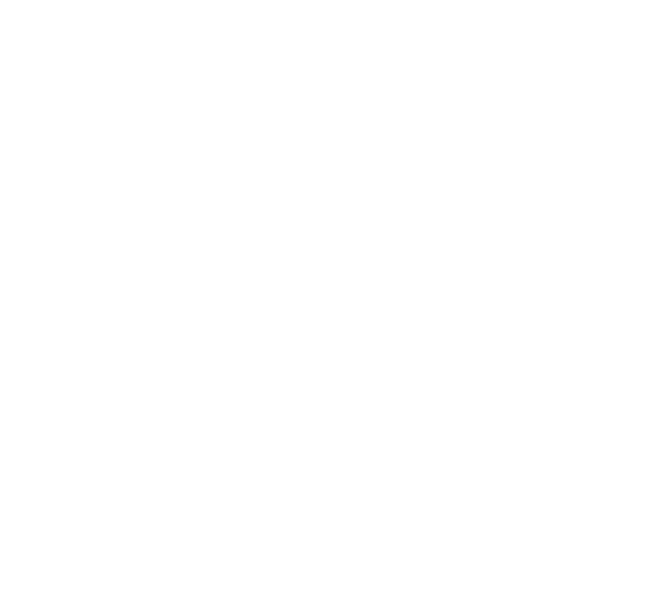
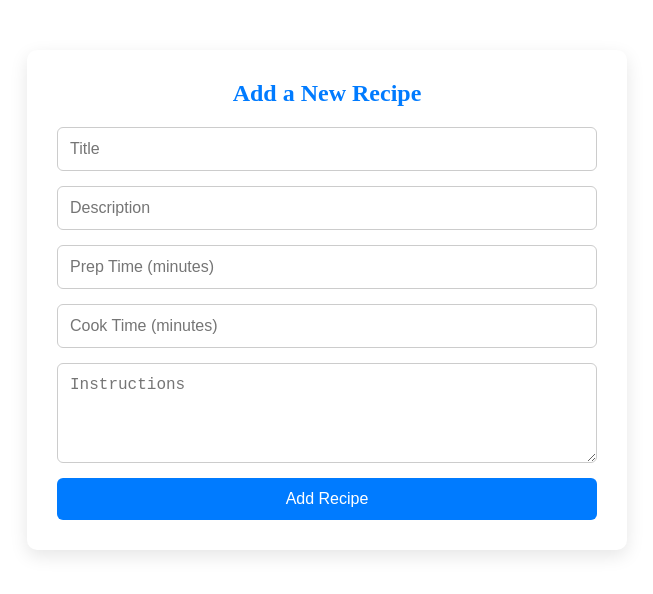
Before and after one commit to haiderg2/recipe_app, a React (Create React App) app in the folder client/: page /add in a window 1280 px wide. Before the commit this address had no page. Shown: the top 594 px of the page, without its empty margins (313-966 px from the left). Built offline with nearby package versions, Linux system fonts and the light colour scheme.

Commit message:
Implement Add Recipe page with JWT submission and redirect to recipe list

```diff
--- a/client/src/App.css
+++ b/client/src/App.css
@@ -1,9 +1,5 @@
 .App {
   text-align: center;
-}
-
-*{
-
 }
 
 .App-logo {
--- a/client/src/App.jsx
+++ b/client/src/App.jsx
@@ -1,6 +1,7 @@
 import { BrowserRouter as Router, Routes, Route } from 'react-router-dom';
 import LoginPage from './pages/LoginPage';
 import RecipeList from './pages/RecipeList';
+import AddRecipe from './pages/AddRecipe';
 
 function App() {
   return (
@@ -8,6 +9,7 @@ function App() {
       <Routes>
         <Route path="/" element={<LoginPage />} />
         <Route path="/recipes" element={<RecipeList />} />
+        <Route path="/add" element={<AddRecipe />} />
       </Routes>
     </Router>
   );
--- a/client/src/components/Navbar.jsx
+++ b/client/src/components/Navbar.jsx
@@ -18,7 +18,7 @@ const Navbar = () => {
       </div>
       <div style={styles.right}>
         <Link to="/recipes" style={styles.link}>Home</Link>
-        {/* <Link to="/add" style={styles.link}>Add Recipe</Link> */}
+        <Link to="/add" style={styles.link}>Add Recipe</Link>
         <button onClick={handleLogout} style={styles.logout}>Logout</button>
       </div>
     </nav>
--- a/client/src/pages/AddRecipe.jsx
+++ b/client/src/pages/AddRecipe.jsx
@@ -0,0 +1,107 @@
+import { useContext, useState } from 'react';
+import { useNavigate } from 'react-router-dom';
+import { AuthContext } from '../context/AuthContext';
+import axios from 'axios';
+
+const AddRecipe = () => {
+  const { token } = useContext(AuthContext);
+  const navigate = useNavigate();
+
+  const [form, setForm] = useState({
+    title: '',
+    description: '',
+    prep_time: '',
+    cook_time: '',
+    instructions: '',
+  });
+
+  const [error, setError] = useState('');
+
+  const API_URL = process.env.REACT_APP_API || 'https://miamiarctic-sugarmineral-3000.codio-box.uk';
+
+  const handleChange = (e) => {
+    setForm({ ...form, [e.target.name]: e.target.value });
+  };
+
+  const handleSubmit = async (e) => {
+    e.preventDefault();
+    setError('');
+
+    try {
+      await axios.post(`${API_URL}/recipes`, form, {
+        headers: { Authorization: `Bearer ${token}` },
+      });
+
+      navigate('/recipes');
+    } catch (err) {
+      console.error('Failed to add recipe:', err);
+      setError(err.response?.data?.error || 'Failed to add recipe');
+    }
+  };
+
+  return (
+    <div style={styles.container}>
+      <h2 style={styles.heading}>Add a New Recipe</h2>
+      <form onSubmit={handleSubmit} style={styles.form}>
+        <input type="text" name="title" placeholder="Title" value={form.title} onChange={handleChange} required style={styles.input} />
+        <input type="text" name="description" placeholder="Description" value={form.description} onChange={handleChange} required style={styles.input} />
+        <input type="number" name="prep_time" placeholder="Prep Time (minutes)" value={form.prep_time} onChange={handleChange} required style={styles.input} />
+        <input type="number" name="cook_time" placeholder="Cook Time (minutes)" value={form.cook_time} onChange={handleChange} required style={styles.input} />
+        <textarea name="instructions" placeholder="Instructions" value={form.instructions} onChange={handleChange} required style={styles.textarea} />
+        <button type="submit" style={styles.button}>Add Recipe</button>
+        {error && <p style={styles.error}>{error}</p>}
+      </form>
+    </div>
+  );
+};
+
+const styles = {
+  container: {
+    maxWidth: '600px',
+    margin: '50px auto',
+    background: '#fff',
+    padding: '30px',
+    borderRadius: '10px',
+    boxShadow: '0 6px 18px rgba(0,0,0,0.1)',
+  },
+  heading: {
+    textAlign: 'center',
+    marginBottom: '20px',
+    fontSize: '24px',
+    fontWeight: 'bold',
+    color: '#007bff',
+  },
+  form: {
+    display: 'flex',
+    flexDirection: 'column',
+    gap: '15px',
+  },
+  input: {
+    padding: '12px',
+    fontSize: '16px',
+    borderRadius: '6px',
+    border: '1px solid #ccc',
+  },
+  textarea: {
+    padding: '12px',
+    fontSize: '16px',
+    height: '100px',
+    borderRadius: '6px',
+    border: '1px solid #ccc',
+  },
+  button: {
+    padding: '12px',
+    backgroundColor: '#007bff',
+    color: '#fff',
+    fontSize: '16px',
+    border: 'none',
+    borderRadius: '6px',
+    cursor: 'pointer',
+  },
+  error: {
+    color: 'red',
+    textAlign: 'center',
+  }
+};
+
+export default AddRecipe;
```
